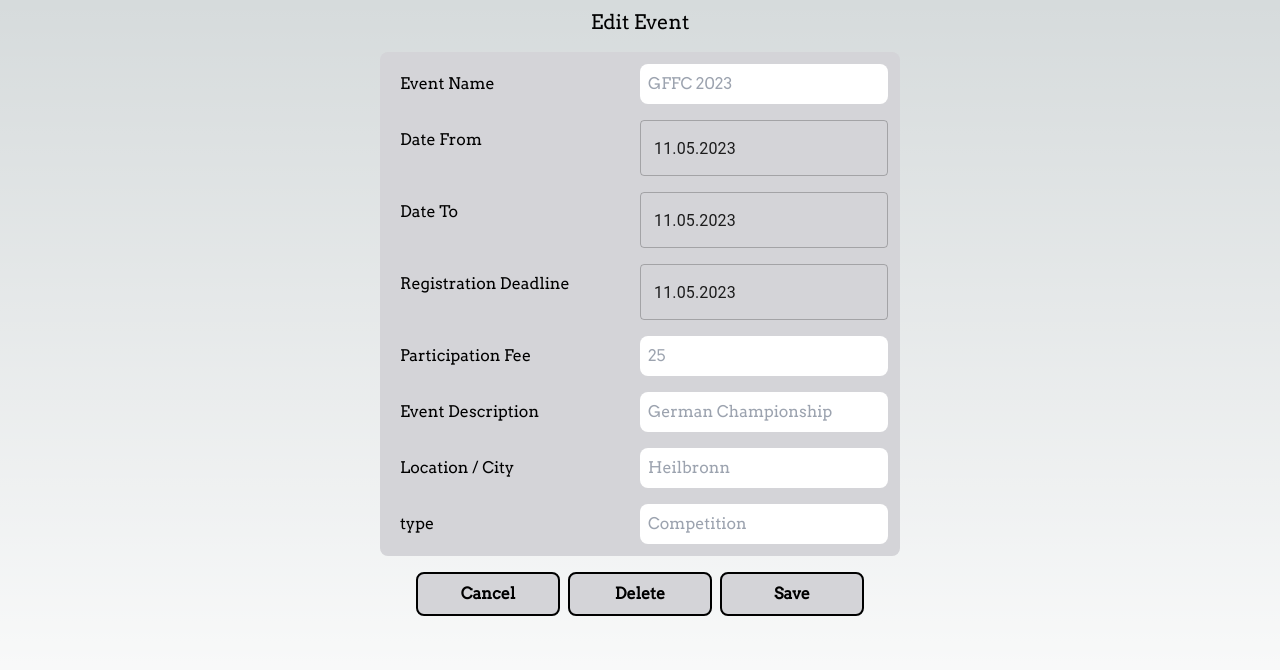
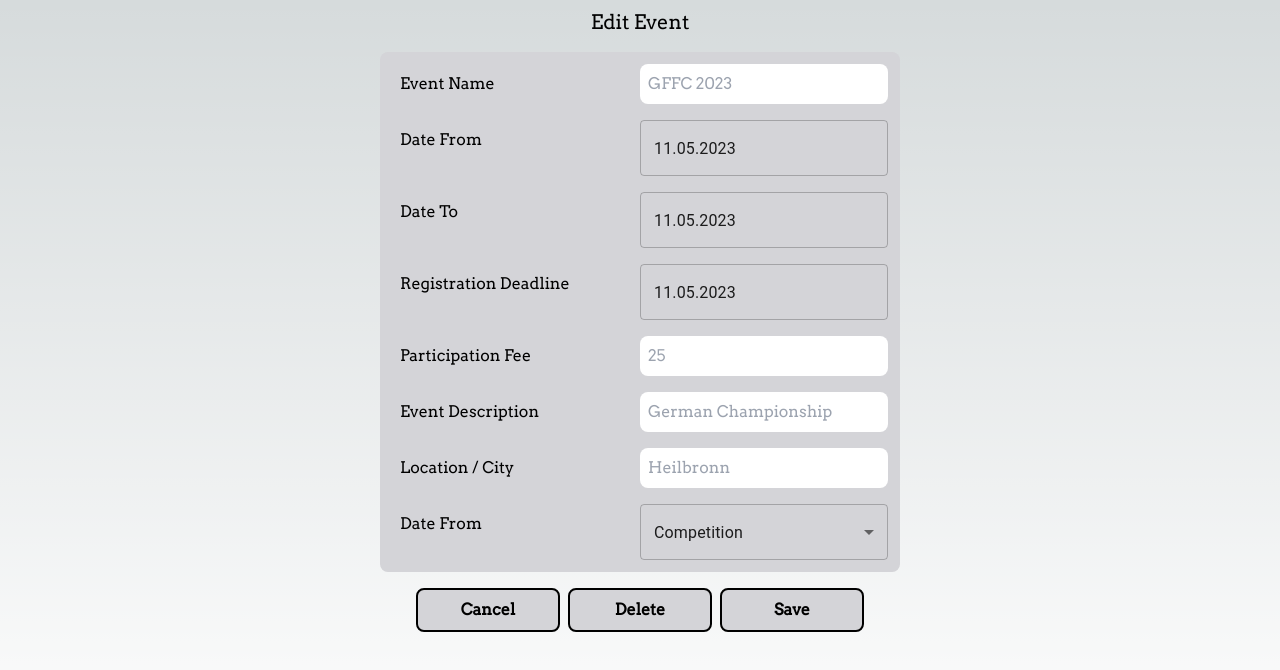
Before and after one commit to nilsfs7/fsmeet-frontend, a Next.js app: page /events/1/edit in a window 1280 px wide. Shown: the top 670 px of the page. Built offline with nearby package versions, Linux system fonts and the light colour scheme; no server answers; sample sign-in values are in the browser's storage.

Commit message:
event editor: add dropdown for evemnt type

```diff
--- /dev/null
+++ b/components/events/Dropdown.tsx
@@ -0,0 +1,33 @@
+import Box from '@mui/material/Box';
+import MenuItem from '@mui/material/MenuItem';
+import FormControl from '@mui/material/FormControl';
+import Select, { SelectChangeEvent } from '@mui/material/Select';
+import { useState } from 'react';
+import { EventType } from '@/types/enums/event-type';
+
+interface IDropdownProps {
+  defaultValue: EventType;
+  onChanged: (value: EventType) => void;
+}
+
+const Dropdown = ({ defaultValue, onChanged }: IDropdownProps) => {
+  const [eventType, setEventType] = useState<EventType>(EventType.COMPETITION);
+
+  const handleChange = (event: SelectChangeEvent) => {
+    setEventType(event.target.value as EventType);
+    onChanged(event.target.value as EventType);
+  };
+
+  return (
+    <Box sx={{ minWidth: 120 }}>
+      <FormControl fullWidth>
+        <Select id="select" value={defaultValue} onChange={handleChange}>
+          <MenuItem value={EventType.COMPETITION}>Competition</MenuItem>
+          <MenuItem value={EventType.MEETING}>Meeting</MenuItem>
+        </Select>
+      </FormControl>
+    </Box>
+  );
+};
+
+export default Dropdown;
--- a/components/events/EventEditor.tsx
+++ b/components/events/EventEditor.tsx
@@ -2,18 +2,9 @@ import { useEffect, useState } from 'react';
 import TextInput from '../common/TextInput';
 import { DatePicker } from '@mui/x-date-pickers';
 import moment, { Moment } from 'moment';
-
-export type Event = {
-  id: string | undefined;
-  name: string | undefined;
-  dateFrom: Moment;
-  dateTo: Moment;
-  registrationCosts: number | undefined;
-  registrationDeadline: Moment;
-  description: string | undefined;
-  location: string | undefined;
-  type: string | undefined;
-};
+import { Event } from '@/types/event';
+import { EventType } from '@/types/enums/event-type';
+import Dropdown from './Dropdown';
 
 interface IEventEditorProps {
   event?: Event;
@@ -28,7 +19,7 @@ const EventEditor = ({ event, onEventUpdate }: IEventEditorProps) => {
   const [registrationDeadline, setRegistrationDeadline] = useState(event?.registrationDeadline ? event?.registrationDeadline : moment().add(7, 'day'));
   const [description, setDescription] = useState(event?.description);
   const [location, setLocation] = useState(event?.location);
-  const [type, setType] = useState(event?.type);
+  const [eventType, setEventType] = useState(event?.type);
 
   const updateEvent = () => {
     onEventUpdate({
@@ -40,7 +31,7 @@ const EventEditor = ({ event, onEventUpdate }: IEventEditorProps) => {
       registrationDeadline: registrationDeadline,
       description: description,
       location: location,
-      type: type,
+      type: eventType,
     });
   };
 
@@ -54,14 +45,14 @@ const EventEditor = ({ event, onEventUpdate }: IEventEditorProps) => {
       setRegistrationDeadline(event.registrationDeadline);
       setDescription(event.description);
       setLocation(event.location);
-      setType(event.type);
+      setEventType(event.type);
     }
   }, [event]);
 
   // fires event back
   useEffect(() => {
     updateEvent();
-  }, [name, dateFrom, dateTo, registrationCosts, registrationDeadline, description, location, type]);
+  }, [name, dateFrom, dateTo, registrationCosts, registrationDeadline, description, location, eventType]);
 
   return (
     <div className="m-2 flex flex-col rounded-lg bg-zinc-300 p-1">
@@ -141,15 +132,15 @@ const EventEditor = ({ event, onEventUpdate }: IEventEditorProps) => {
         }}
       />
 
-      <TextInput
-        id={'type'}
-        label={'type'}
-        placeholder="Competition"
-        defValue={type}
-        onChanged={e => {
-          setType(e.currentTarget.value);
-        }}
-      />
+      <div className="m-2 grid grid-cols-2">
+        <div className="p-2">Date From</div>
+        <Dropdown
+          defaultValue={event?.type || EventType.COMPETITION}
+          onChanged={(value: EventType) => {
+            setEventType(value);
+          }}
+        />
+      </div>
     </div>
   );
 };
--- a/pages/events/[eventId]/edit.tsx
+++ b/pages/events/[eventId]/edit.tsx
@@ -4,19 +4,8 @@ import { GetServerSideProps } from 'next';
 import { getSession } from 'next-auth/react';
 import { useRouter } from 'next/router';
 import { useEffect, useState } from 'react';
-import moment, { Moment } from 'moment';
-
-export type Event = {
-  id: string | undefined;
-  name: string | undefined;
-  dateFrom: Moment;
-  dateTo: Moment;
-  registrationCosts: number | undefined;
-  registrationDeadline: Moment;
-  description: string | undefined;
-  location: string | undefined;
-  type: string | undefined;
-};
+import moment from 'moment';
+import { Event } from '@/types/event';
 
 const EventEditing = (props: any) => {
   const session = props.session;
@@ -55,7 +44,7 @@ const EventEditing = (props: any) => {
       },
     });
 
-    if (response.status == 201) {
+    if (response.status == 200) {
       router.replace('/events/subs');
     }
   };
--- a/pages/register.tsx
+++ b/pages/register.tsx
@@ -61,7 +61,7 @@ const Register: NextPage = () => {
           <input type="text" required minLength={2} value={password} className="" onChange={handleInputChangePassword} onKeyDown={handleInputKeypressPassword} />
         </div>
         <div className="flex justify-center py-2">
-          <Button text="Create Account" onClick={handleCreateClicked} />
+          <Button text="Sign Up" onClick={handleCreateClicked} />
         </div>
       </div>
     </>
--- /dev/null
+++ b/types/enums/event-type.ts
@@ -0,0 +1,4 @@
+export enum EventType {
+  COMPETITION = 'comp',
+  MEETING = 'meet',
+}
--- /dev/null
+++ b/types/event.ts
@@ -0,0 +1,14 @@
+import { Moment } from 'moment';
+import { EventType } from './enums/event-type';
+
+export type Event = {
+  id: string | undefined;
+  name: string | undefined;
+  dateFrom: Moment;
+  dateTo: Moment;
+  registrationCosts: number | undefined;
+  registrationDeadline: Moment;
+  description: string | undefined;
+  location: string | undefined;
+  type: EventType | undefined;
+};
```
Also changed, not shown: pages/events/create.tsx (+1 -13 lines).
